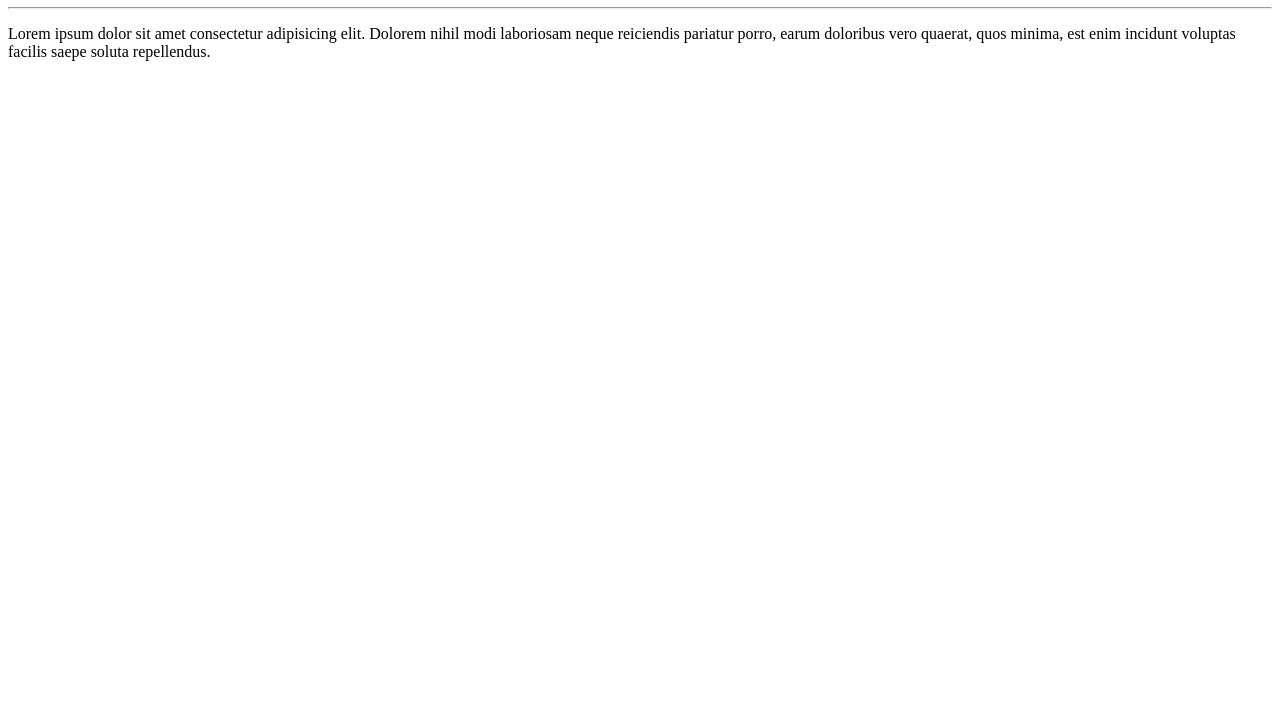
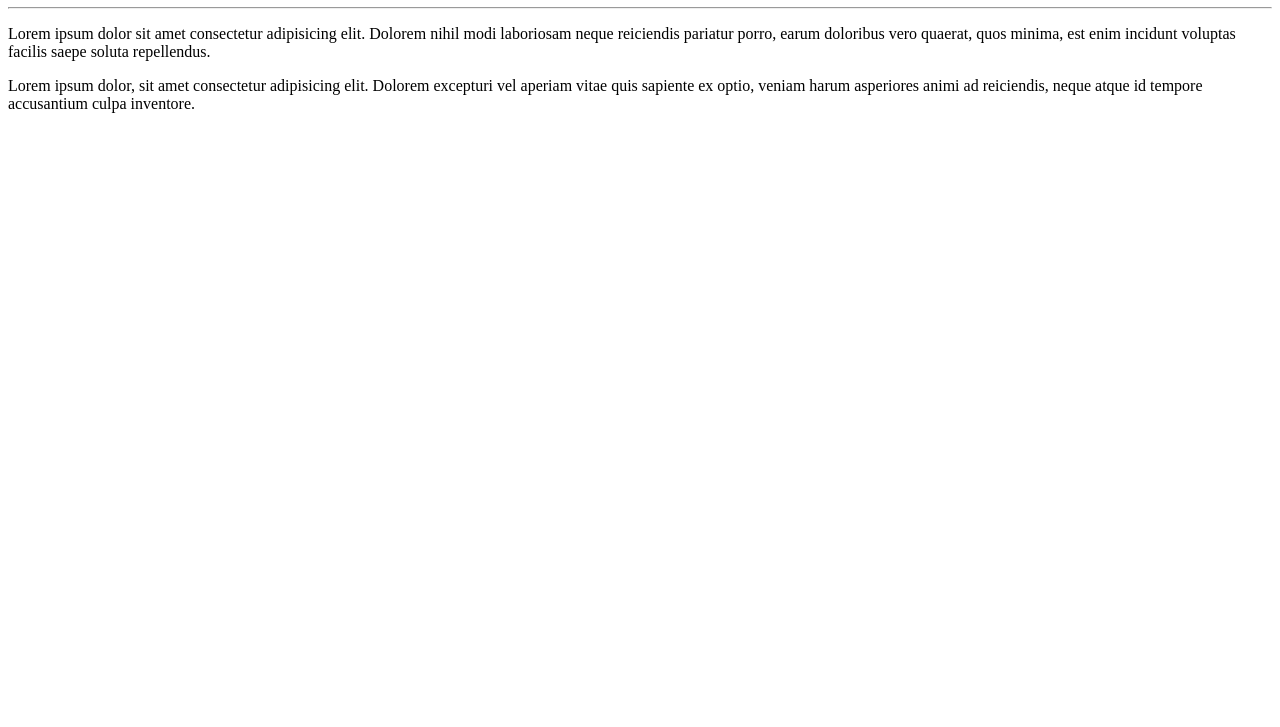
Before and after one commit to Sergiofernandesjapa/MEUS-PROJETOS-2.0, a plain HTML site: page SITE-TREINO/index.html in a window 1280 px wide. Shown: the part 73-800 px from the top of the page. Drawn offline with Linux system fonts and the light colour scheme.

Commit message:
adicionei um paragrafo

```diff
--- a/SITE-TREINO/index.html
+++ b/SITE-TREINO/index.html
@@ -9,6 +9,6 @@
 <body>
     <h1>Óla, mundo!</h1>
     <hr>
-<p>Lorem ipsum dolor sit amet consectetur adipisicing elit. Dolorem nihil modi laboriosam neque reiciendis pariatur porro, earum doloribus vero quaerat, quos minima, est enim incidunt voluptas facilis saepe soluta repellendus.</p>
+<p>Lorem ipsum dolor sit amet consectetur adipisicing elit. Dolorem nihil modi laboriosam neque reiciendis pariatur porro, earum doloribus vero quaerat, quos minima, est enim incidunt voluptas facilis saepe soluta repellendus.</p><p>Lorem ipsum dolor, sit amet consectetur adipisicing elit. Dolorem excepturi vel aperiam vitae quis sapiente ex optio, veniam harum asperiores animi ad reiciendis, neque atque id tempore accusantium culpa inventore.</p>
 </body>
 </html>
```
Also changed, not shown: 1 other file.
